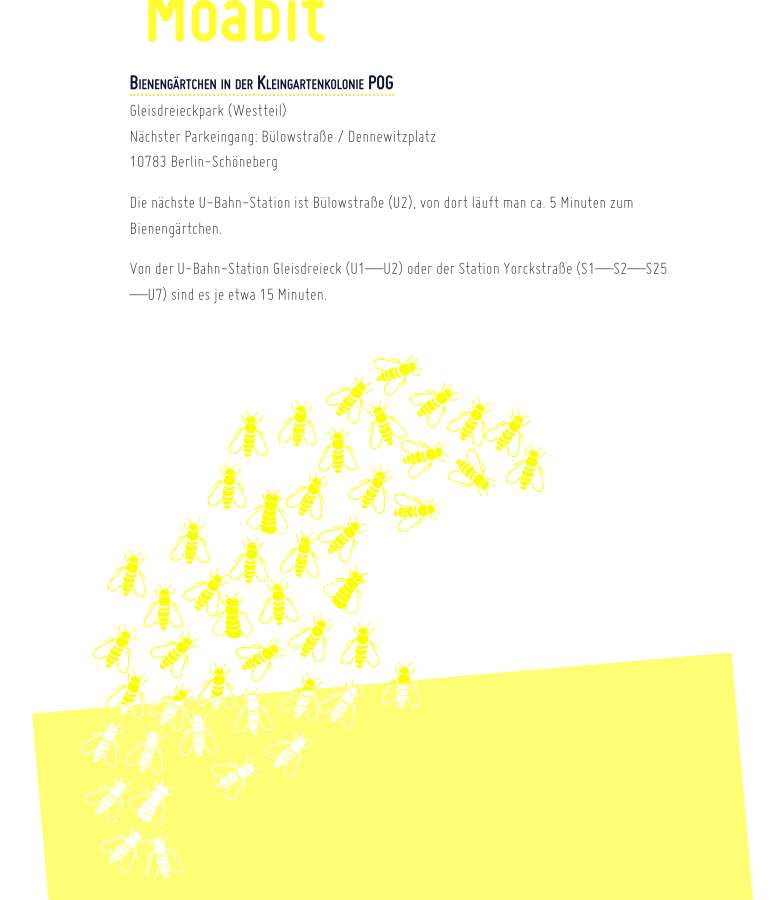
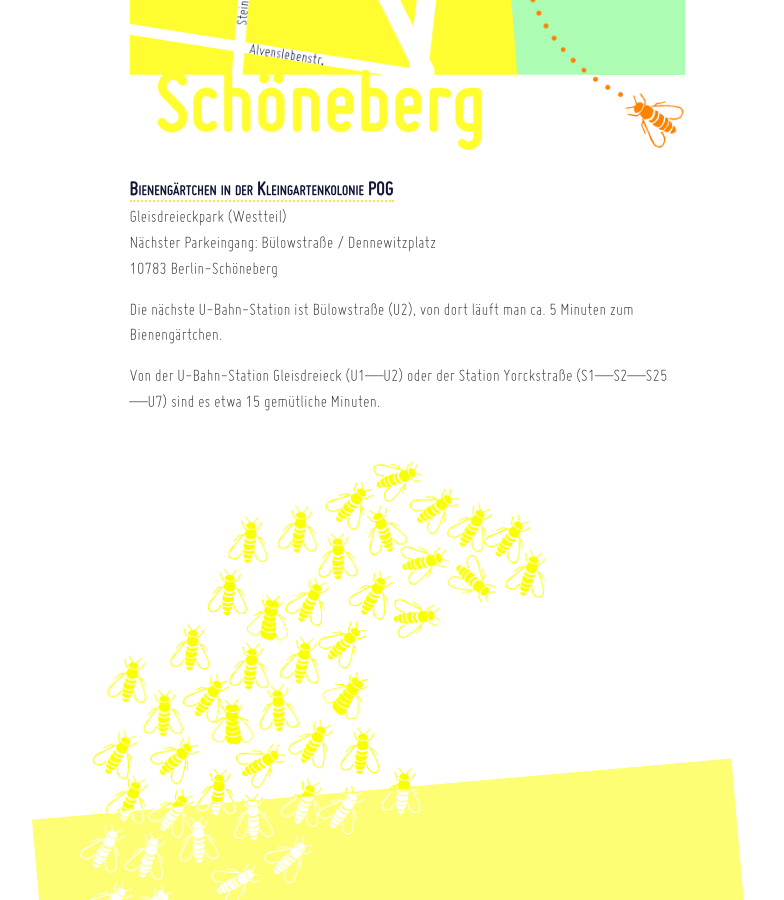
Before and after one commit to dieda/schoeneberg.berlin-bienenstadt.de, a Jekyll site: the page built from index.html, in a window 1280 px wide and 900 px high, scrolled down 1986 px. Shown: the whole window, without its empty margins (233-1017 px from the left). Built offline with Jekyll 4.4.1, drawn with Linux system fonts in a browser that asks for light colours.

Commit message:
Correct directions

```diff
--- a/index.html
+++ b/index.html
@@ -97,7 +97,7 @@ nav:
   Wo?
   <small>Where?</small>
 </h2>
-<img class="img-responsive" src="/img/moabit_zku_anfahrt.png" alt="Anfahrtskizze"/>
+<img class="img-responsive" src="/img/schoeneberg_bienengärtchen_kleingartenkolonie_pog_anfahrt.png" alt="Anfahrtskizze"/>
 <p>
   </br><strong><a href="http://zku-berlin.org/">Bienengärtchen in der Kleingartenkolonie POG</a><br/></strong>
   Gleisdreieckpark (Westteil)<br/>
@@ -108,5 +108,5 @@ nav:
   Die nächste U-Bahn-Station ist Bülowstraße (U2), von dort läuft man ca. 5 Minuten zum Bienengärtchen.
 </p>
 <p>
-  Von der U-Bahn-Station Gleisdreieck (U1&mdash;U2) oder der Station Yorckstraße (S1&mdash;S2&mdash;S25&mdash;U7) sind es je etwa 15 Minuten.
+  Von der U-Bahn-Station Gleisdreieck (U1&mdash;U2) oder der Station Yorckstraße (S1&mdash;S2&mdash;S25&mdash;U7) sind es etwa 15 gemütliche Minuten.
 </p>
```
